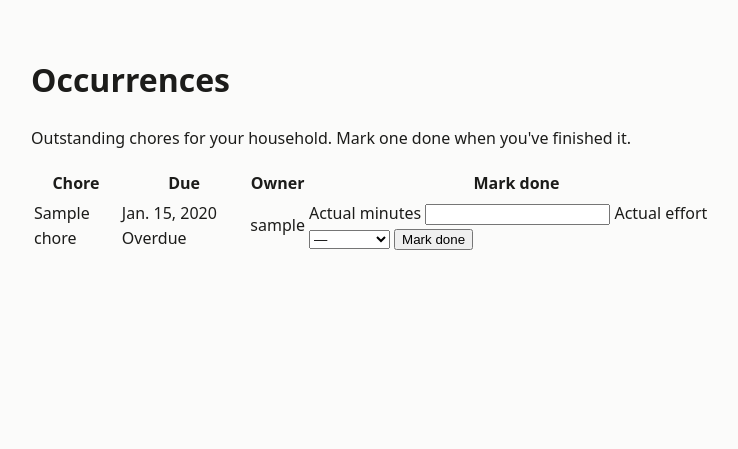
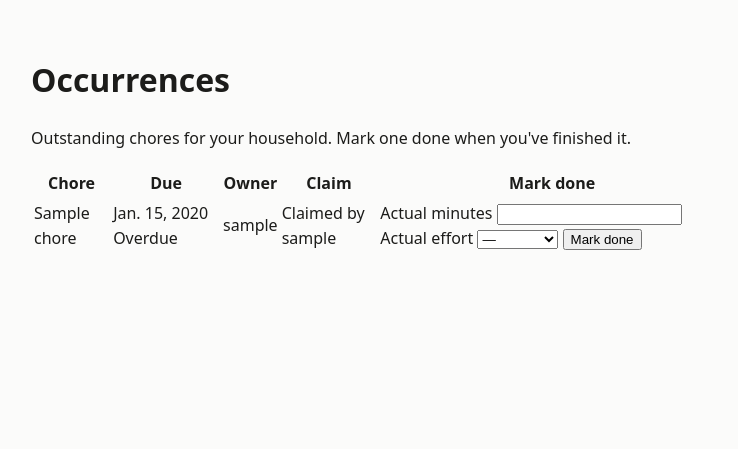
Before and after one commit to ckcabang/household-chores, a Django app: page /occurrences/ in a window 1280 px wide. Shown: the part 55-504 px from the top of the page, without its empty margins (261-999 px from the left). Run offline with Django 5.2, Linux system fonts and the light colour scheme; a user stored in the database is signed in; tables that the repository leaves empty hold one stand-in row (values such as "Sample post").

Commit message:
Add credit admin, claimed_by admin column, and Claim button
ContributionCreditAdmin per the issue; ChoreOccurrenceAdmin gains
claimed_by. The /occurrences/ list shows a CSRF-protected Claim
button on rows the current member neither owns nor has claimed, and
a "Claimed by <username>" indicator when set.

refs #11

Co-Authored-By: Claude Sonnet 5 <noreply@anthropic.com>
Claude-Session: https://claude.ai/code/session_01JWS6hyXw1pUQ2Sgs6NHFau

```diff
--- a/chores/templates/chores/occurrence_list.html
+++ b/chores/templates/chores/occurrence_list.html
@@ -13,6 +13,7 @@
           <th scope="col">Chore</th>
           <th scope="col">Due</th>
           <th scope="col">Owner</th>
+          <th scope="col">Claim</th>
           <th scope="col">Mark done</th>
         </tr>
       </thead>
@@ -31,6 +32,19 @@
                 {{ occurrence.chore.primary_owner.user.username }}
               {% else %}
                 &mdash;
+              {% endif %}
+            </td>
+            <td>
+              {% if occurrence.claimed_by %}
+                <span class="occurrence-list__claimed">Claimed by {{ occurrence.claimed_by.user.username }}</span>
+              {% endif %}
+              {% if current_membership.pk != occurrence.chore.primary_owner_id and current_membership.pk != occurrence.claimed_by_id %}
+                <form method="post"
+                      action="{% url 'chores:occurrence_claim' occurrence.pk %}"
+                      class="occurrence-claim">
+                  {% csrf_token %}
+                  <button type="submit">Claim</button>
+                </form>
               {% endif %}
             </td>
             <td>
```
Also changed, not shown: chores/admin.py (+19 -2 lines).
